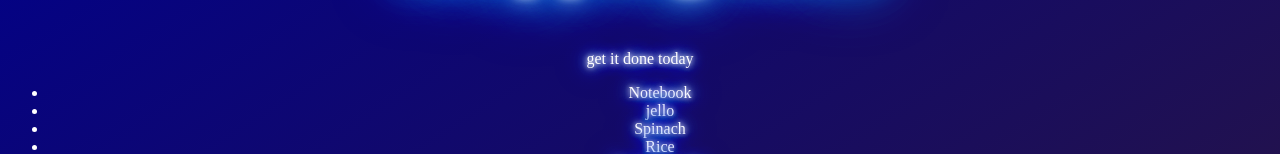
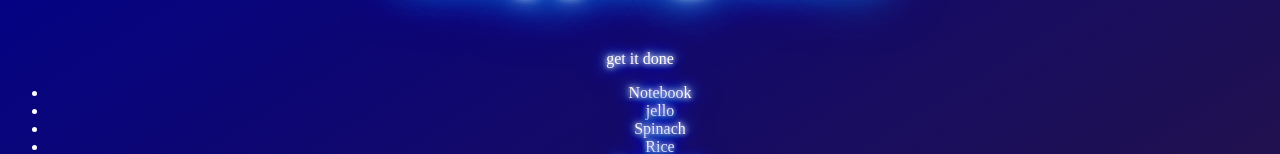
Before and after one commit to mahdi-z8/shopping-list, a plain HTML site: page index.html in a window 1280 px wide. Shown: the part 148-302 px from the top of the page. Drawn offline with Linux system fonts and the light colour scheme.

Commit message:
remove today FROM title

```diff
--- a/index.html
+++ b/index.html
@@ -9,7 +9,7 @@
 <body>
 
 	<h1>shopping item</h1>
-	<p id="first">get it done today</p>
+	<p id="first">get it done</p>
 	<ul>
 		<li class="bold red" random="23">Notebook</li>
 		<li>jello</li>
```
